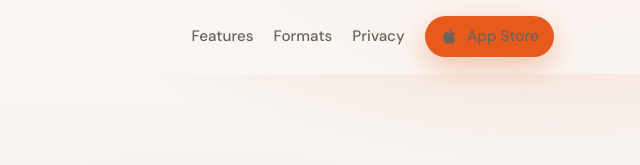
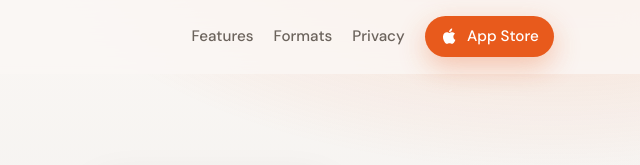
Before and after one commit to mujassir/mujassir, a plain HTML site: page docs/cassette/index.html in a window 1280 px wide. Shown: the top 165 px of the page, 626-1266 px from the left. Drawn offline with nearby package versions, Linux system fonts and the light colour scheme.

Commit message:
Keep nav App Store buttons white on RunCheck and Cassette.
Nav link color was overriding the primary button text and icon.

Co-authored-by: Cursor <cursoragent@cursor.com>

```diff
--- a/docs/cassette/index.html
+++ b/docs/cassette/index.html
@@ -23,7 +23,7 @@
   <link rel="preconnect" href="https://fonts.googleapis.com">
   <link rel="preconnect" href="https://fonts.gstatic.com" crossorigin>
   <link href="https://fonts.googleapis.com/css2?family=Bricolage+Grotesque:opsz,wght@12..96,600;12..96,700;12..96,800&family=DM+Sans:ital,opsz,wght@0,9..40,400;0,9..40,500;0,9..40,600;0,9..40,700;1,9..40,400&display=swap" rel="stylesheet">
-  <link rel="stylesheet" href="styles.css?v=20261126">
+  <link rel="stylesheet" href="styles.css?v=20261126c">
 </head>
 <body>
   <a class="skip" href="#main">Skip to content</a>
--- a/docs/cassette/styles.css
+++ b/docs/cassette/styles.css
@@ -121,6 +121,12 @@ a {
 .nav-links a:hover,
 .nav-links a:focus-visible {
   color: var(--ink);
+}
+
+.nav-links .btn--primary,
+.nav-links .btn--primary:hover,
+.nav-links .btn--primary:focus-visible {
+  color: #fff;
 }
 
 .btn {
--- a/docs/runcheck/styles.css
+++ b/docs/runcheck/styles.css
@@ -121,6 +121,12 @@ a {
 .nav-links a:hover,
 .nav-links a:focus-visible {
   color: var(--ink);
+}
+
+.nav-links .btn--primary,
+.nav-links .btn--primary:hover,
+.nav-links .btn--primary:focus-visible {
+  color: #fff;
 }
 
 .btn {
```
Also changed, not shown: docs/cassette/privacy/index.html (+1 -1 lines), docs/runcheck/index.html (+1 -1 lines), docs/runcheck/privacy/index.html (+1 -1 lines).
